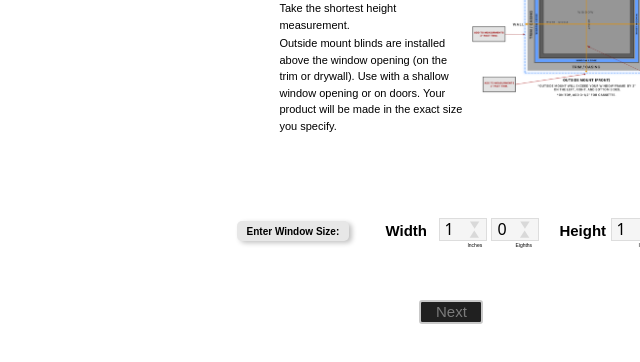
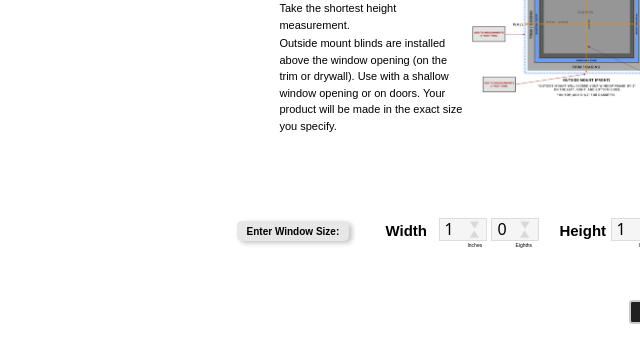
Before and after one commit to deodagee/economyblindsandshades, a Next.js app: page /components/pages/zebrablinds in a window 1280 px wide. Shown: the part 655-1017 px from the top of the page, without its empty margins (640-1280 px from the left). Built offline with nearby package versions, Linux system fonts and the light colour scheme.

Commit message:
Update zebrablinds.module.css

```diff
--- a/styles/components/pages/zebrablinds.module.css
+++ b/styles/components/pages/zebrablinds.module.css
@@ -912,7 +912,7 @@ z-index: -1;
   border-width: 2px;
   border-color: rgb(201, 201, 201);
   position: absolute;
-  left: 940px;
+  left: 1150px;
   top: 755px;
   width: 32.1px;
   height: 12.16px;
@@ -976,7 +976,7 @@ z-index: -1;
   border-width: 2px;
   border-color: rgb(201, 201, 201);
   position: absolute;
-  left: 940px;
+  left: 1150px;
   top: 890px;
   width: 32.1px;
   height: 12.16px;
@@ -1236,7 +1236,7 @@ z-index: -1;
   border-width: 2px;
   border-color: rgb(201, 201, 201);
   position: absolute;
-  left: 940px;
+  left: 1150px;
   top: 1690px;
   width: 32.1px;
   height: 12.16px;
```
